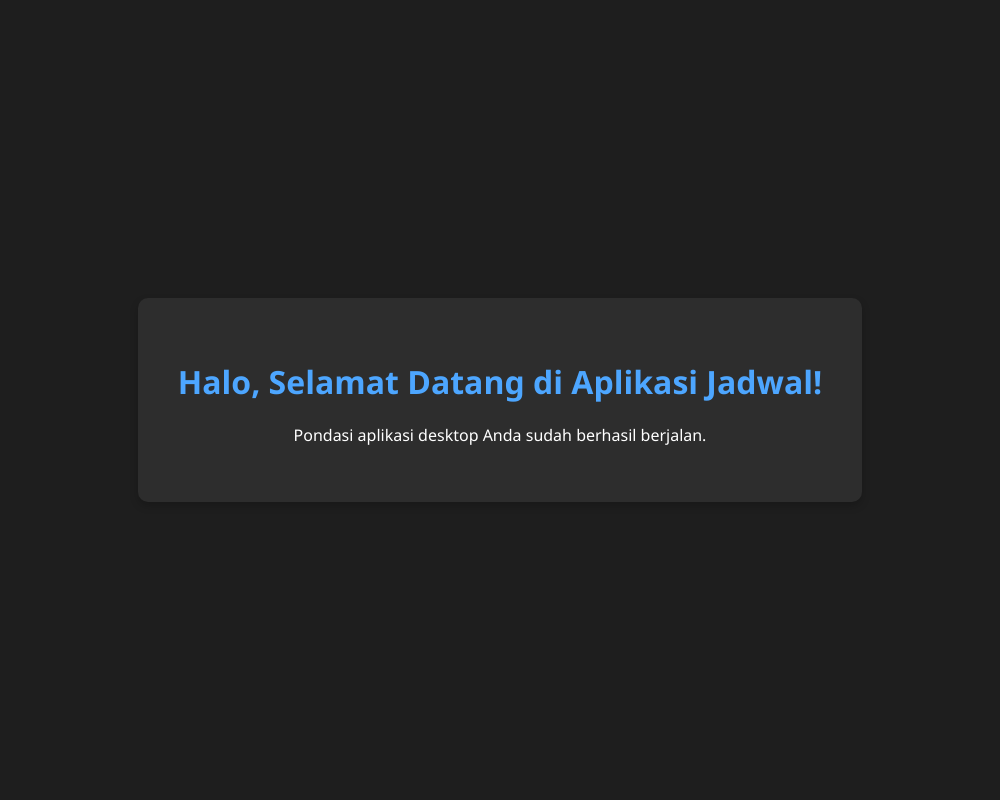
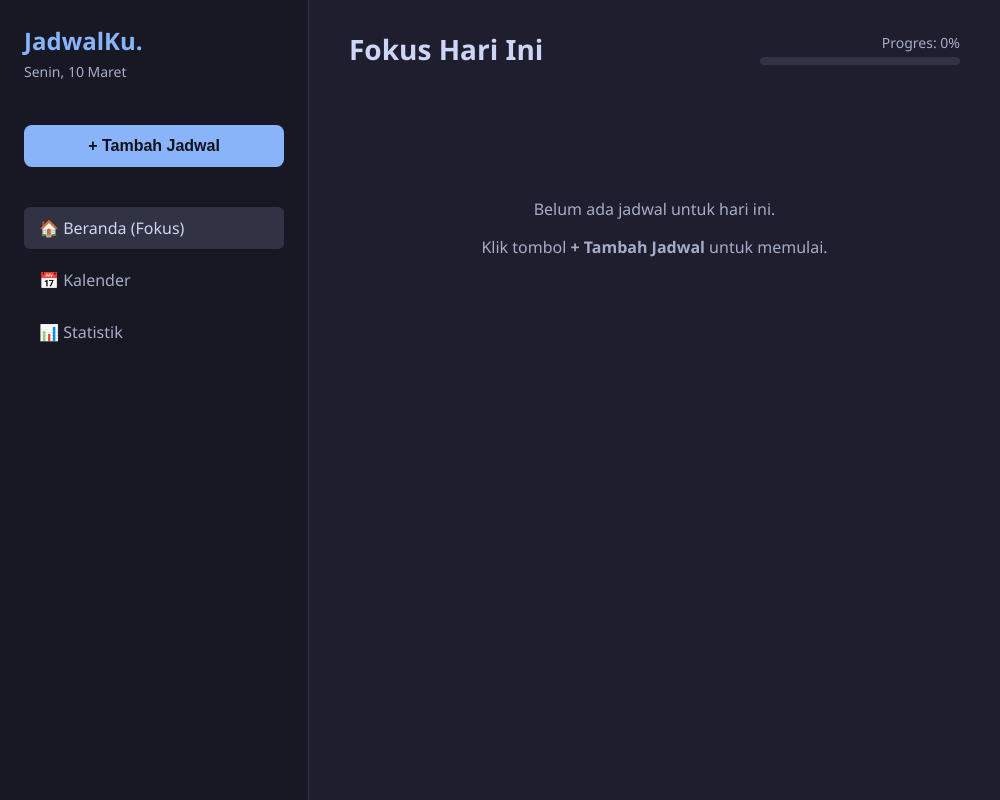
Before and after one commit to Afile21/Aplikasi-Jadwal, an Electron app: page index.html in a window 1000 px wide. Drawn offline with Linux system fonts and the light colour scheme.

Commit message:
tahap level 1

```diff
--- a/index.html
+++ b/index.html
@@ -7,9 +7,40 @@
     <link rel="stylesheet" href="style.css">
 </head>
 <body>
-    <div class="container">
-        <h1>Halo, Selamat Datang di Aplikasi Jadwal!</h1>
-        <p>Pondasi aplikasi desktop Anda sudah berhasil berjalan.</p>
+    <div class="app-layout">
+
+        <aside class="sidebar">
+            <div class="profile-section">
+                <h2>JadwalKu.</h2>
+                <p id="current-date">Senin, 10 Maret</p>
+            </div>
+
+            <button class="btn-tambah" id="btn-tambah-jadwal">+ Tambah Jadwal</button>
+
+            <nav class="menu-nav">
+                <a href="#" class="menu-item active">🏠 Beranda (Fokus)</a>
+                <a href="#" class="menu-item">📅 Kalender</a>
+                <a href="#" class="menu-item">📊 Statistik</a>
+            </nav>
+        </aside>
+
+        <main class="main-content">
+            <header class="main-header">
+                <h1>Fokus Hari Ini</h1>
+                <div class="progress-container">
+                    <span>Progres: 0%</span>
+                    <div class="progress-bar"><div class="progress-fill" style="width: 0%;"></div></div>
+                </div>
+            </header>
+
+            <section class="schedule-board">
+                <div class="empty-state">
+                    <p>Belum ada jadwal untuk hari ini.</p>
+                    <p>Klik tombol <b>+ Tambah Jadwal</b> untuk memulai.</p>
+                </div>
+            </section>
+        </main>
+
     </div>
 </body>
 </html>
--- a/package.json
+++ b/package.json
@@ -13,5 +13,9 @@
   "dependencies": {
     "better-sqlite3": "^12.6.2",
     "electron": "^40.8.0"
+  },
+  "devDependencies": {
+    "@electron/rebuild": "^4.0.3",
+    "electron-reload": "^2.0.0-alpha.1"
   }
 }
--- a/style.css
+++ b/style.css
@@ -1,22 +1,130 @@
+/* Pengaturan Tema Dasar (Dark Mode) */
+:root {
+    --bg-main: #1e1e2e;
+    --bg-sidebar: #181825;
+    --bg-card: #313244;
+    --text-primary: #cdd6f4;
+    --text-secondary: #a6adc8;
+    --accent-color: #89b4fa;
+    --accent-hover: #74c7ec;
+}
+
 body {
-    background-color: #1e1e1e;
-    color: #ffffff;
+    margin: 0;
     font-family: 'Segoe UI', Tahoma, Geneva, Verdana, sans-serif;
-    margin: 0;
+    background-color: var(--bg-main);
+    color: var(--text-primary);
+    overflow: hidden; /* Mencegah scrollbar ganda */
+}
+
+/* Layout Bersebelahan */
+.app-layout {
     display: flex;
-    justify-content: center;
-    align-items: center;
     height: 100vh;
 }
 
-.container {
-    text-align: center;
-    background-color: #2d2d2d;
-    padding: 40px;
-    border-radius: 10px;
-    box-shadow: 0 4px 8px rgba(0,0,0,0.2);
+/* --- SIDEBAR --- */
+.sidebar {
+    width: 260px;
+    background-color: var(--bg-sidebar);
+    padding: 24px;
+    display: flex;
+    flex-direction: column;
+    border-right: 1px solid #313244;
 }
 
-h1 {
-    color: #4da6ff;
+.profile-section h2 {
+    margin: 0;
+    color: var(--accent-color);
+    font-size: 24px;
 }
+
+.profile-section p {
+    color: var(--text-secondary);
+    margin-top: 5px;
+    font-size: 14px;
+}
+
+.btn-tambah {
+    margin-top: 30px;
+    background-color: var(--accent-color);
+    color: #11111b;
+    border: none;
+    padding: 12px;
+    border-radius: 8px;
+    font-weight: bold;
+    font-size: 16px;
+    cursor: pointer;
+    transition: background-color 0.2s;
+}
+
+.btn-tambah:hover {
+    background-color: var(--accent-hover);
+}
+
+.menu-nav {
+    margin-top: 40px;
+    display: flex;
+    flex-direction: column;
+    gap: 10px;
+}
+
+.menu-item {
+    text-decoration: none;
+    color: var(--text-secondary);
+    padding: 10px 15px;
+    border-radius: 6px;
+    transition: all 0.2s;
+}
+
+.menu-item:hover, .menu-item.active {
+    background-color: var(--bg-card);
+    color: var(--text-primary);
+}
+
+/* --- AREA UTAMA --- */
+.main-content {
+    flex: 1;
+    padding: 30px 40px;
+    display: flex;
+    flex-direction: column;
+}
+
+.main-header {
+    display: flex;
+    justify-content: space-between;
+    align-items: center;
+    margin-bottom: 30px;
+}
+
+.main-header h1 {
+    margin: 0;
+    font-size: 28px;
+}
+
+.progress-container {
+    text-align: right;
+    font-size: 14px;
+    color: var(--text-secondary);
+}
+
+.progress-bar {
+    width: 200px;
+    height: 8px;
+    background-color: var(--bg-card);
+    border-radius: 4px;
+    margin-top: 5px;
+    overflow: hidden;
+}
+
+.progress-fill {
+    height: 100%;
+    background-color: var(--accent-color);
+    border-radius: 4px;
+}
+
+.empty-state {
+    text-align: center;
+    margin-top: 100px;
+    color: var(--text-secondary);
+}
```
Also changed, not shown: main.js (+31 -0 lines), 2 other files.
